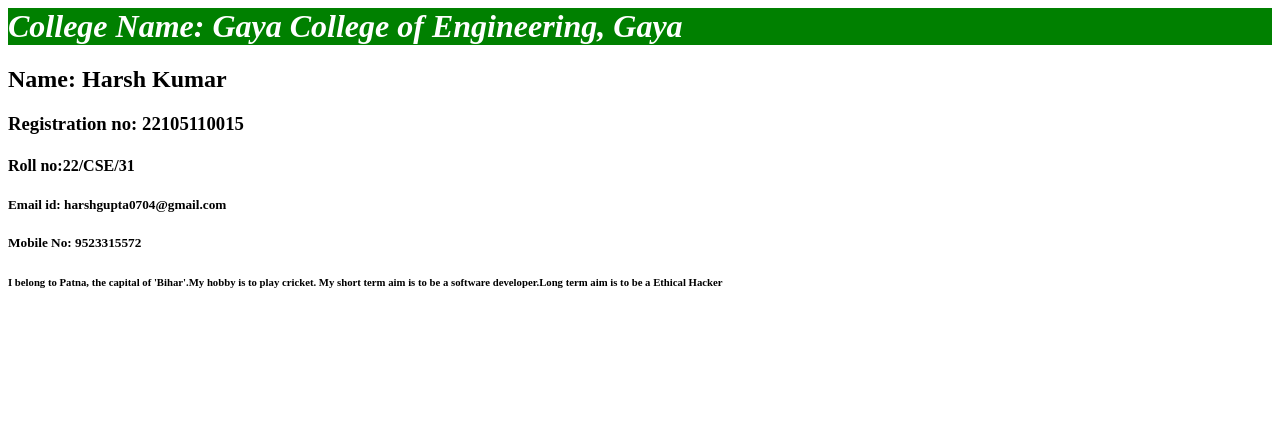
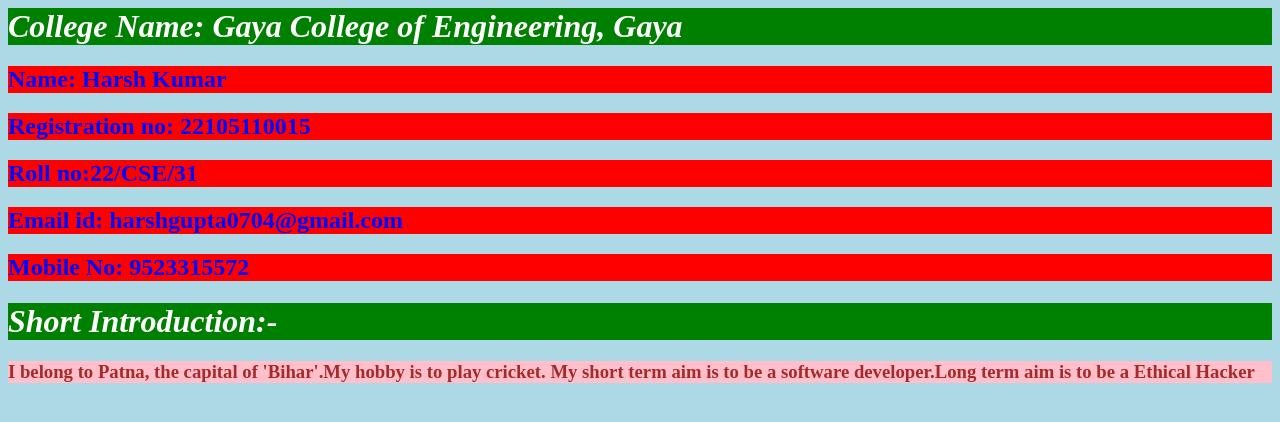
Before and after one commit to harshgupta72/ATPLC_HW, a plain HTML site: page heading_task.html in a window 1280 px wide. Drawn offline with Linux system fonts and the light colour scheme.

Commit message:
Heading task with stle added

```diff
--- a/heading_task.html
+++ b/heading_task.html
@@ -4,16 +4,20 @@
 <title>Heading Task</title>
 <style>
 h1{background-color:green;color:white;font-style:italic;}
+h2{background-color:red;color:blue;font-style:times new roman;}
+h3{background-color:pink;color:brown;font-style:bookman old style;}
+body{background-color:lightblue;}
 </style>
 </head>
 <body>
 <h1>College Name: Gaya College of Engineering, Gaya</h1>
 <h2>Name: Harsh Kumar</h2>
-<h3>Registration no: 22105110015</h3>
-<h4>Roll no:22/CSE/31</h4>
-<h5>Email id: harshgupta0704@gmail.com</h5>
-<h5>Mobile No: 9523315572</h5>
-<h6>I belong to Patna, the capital of 'Bihar'.My hobby is to play cricket.
- My short term aim is to be a software developer.Long term aim is to be a Ethical Hacker
+<h2>Registration no: 22105110015</h2>
+<h2>Roll no:22/CSE/31</h2>
+<h2>Email id: harshgupta0704@gmail.com</h2>
+<h2>Mobile No: 9523315572</h2>
+<h1>Short Introduction:-</h1>
+<h3>I belong to Patna, the capital of 'Bihar'.My hobby is to play cricket.
+ My short term aim is to be a software developer.Long term aim is to be a Ethical Hacker </h3>
 </body>
 </html>
```
